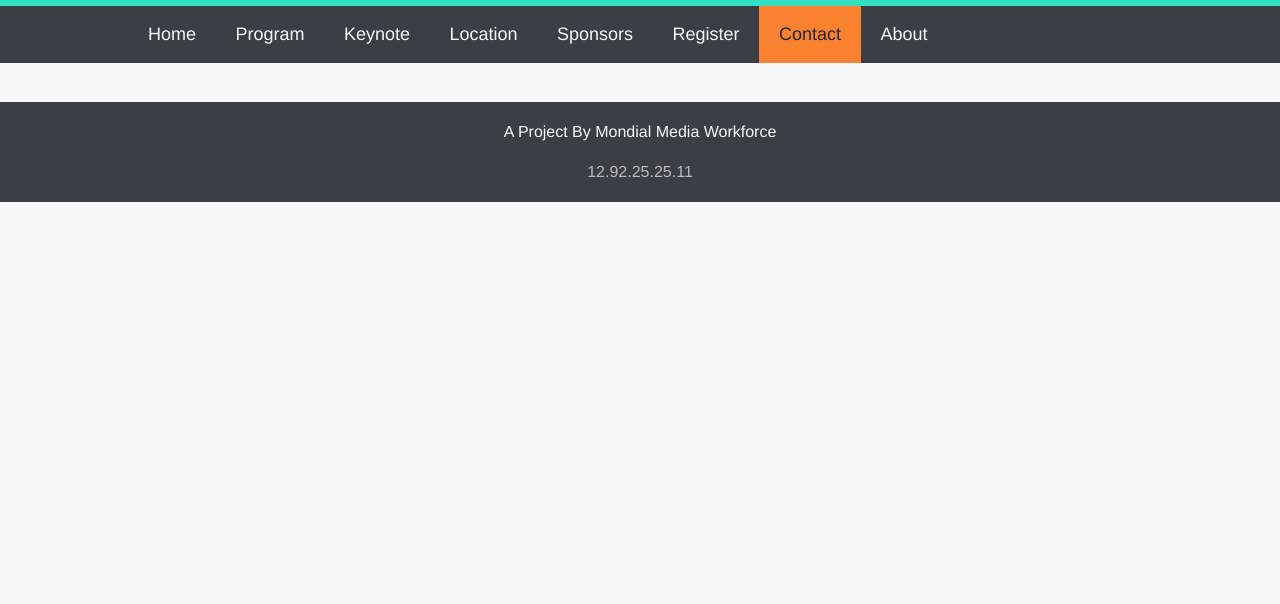
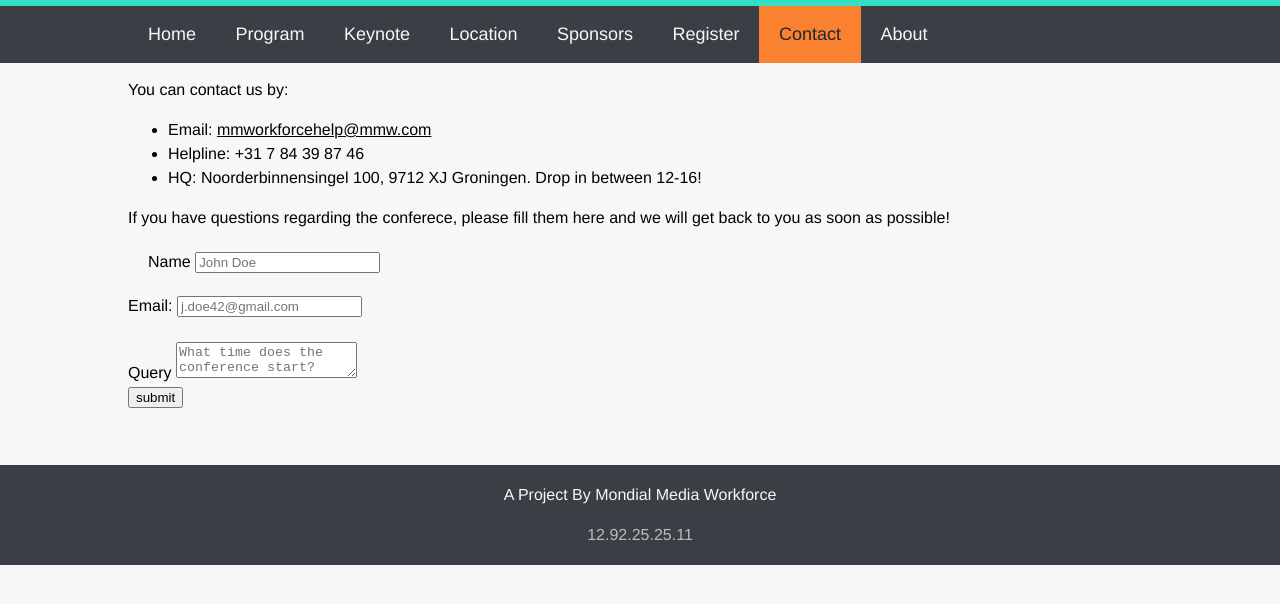
Before and after one commit to acidicgaseouscloud/assignments, a plain HTML site: page final/contact.html in a window 1280 px wide. Shown: the part 74-678 px from the top of the page. Drawn offline with Linux system fonts and the light colour scheme.

Commit message:
basic html for contact

```diff
--- a/final/contact.html
+++ b/final/contact.html
@@ -41,6 +41,37 @@
 
 	<div id="titleNav"> </div>
 
+	<div class="container">
+
+		<p>You can contact us by:
+			<ul>
+				<li>Email: <a href="mailto: mmworkforcehelp@mmw.com">mmworkforcehelp@mmw.com</a></li>
+				<li>Helpline: +31 7 84 39 87 46</li>
+				<li>HQ: Noorderbinnensingel 100, 9712 XJ Groningen. Drop in between 12-16!</li>
+			</ul>
+
+			If you have questions regarding the conferece, please fill them here
+			and we will get back to you as soon as possible! <br>
+
+			<div class="form">
+				<label>Name</label>
+				<input type="text" name="name" placeholder="John Doe">
+			</div>
+
+			<div>
+				<label>Email:</label>
+				<input type="email" name="email" placeholder="j.doe42@gmail.com">
+			</div>
+			<br>
+			<div>
+				<label>Query</label>
+				<textarea name="query" placeholder="What time does the conference start?"></textarea>
+			</div>
+
+			<input type="submit" name="submit" value="submit">
+		</p>
+	</div>
+
 	<footer id="mainFooter">
 		<p>A Project By Mondial Media Workforce <br>
 		<p id="cocn">12.92.25.25.11 </p></p>
--- a/final/style.css
+++ b/final/style.css
@@ -12,7 +12,7 @@ body{
 /*font: 15px/1.5 Arial, Helvetica; works the same way as all the above stuff*/
 
 a {
-	color: #fff;
+	color: black;
 }
 
 .container{
@@ -233,7 +233,11 @@ tr:hover {
 #staff .member p {
 	margin: 5%;
 	text-align: left;
+}
 
+
+.form {
+	margin: 20px;
 }
 
 
```
Also changed, not shown: final/about.html (+4 -4 lines).
